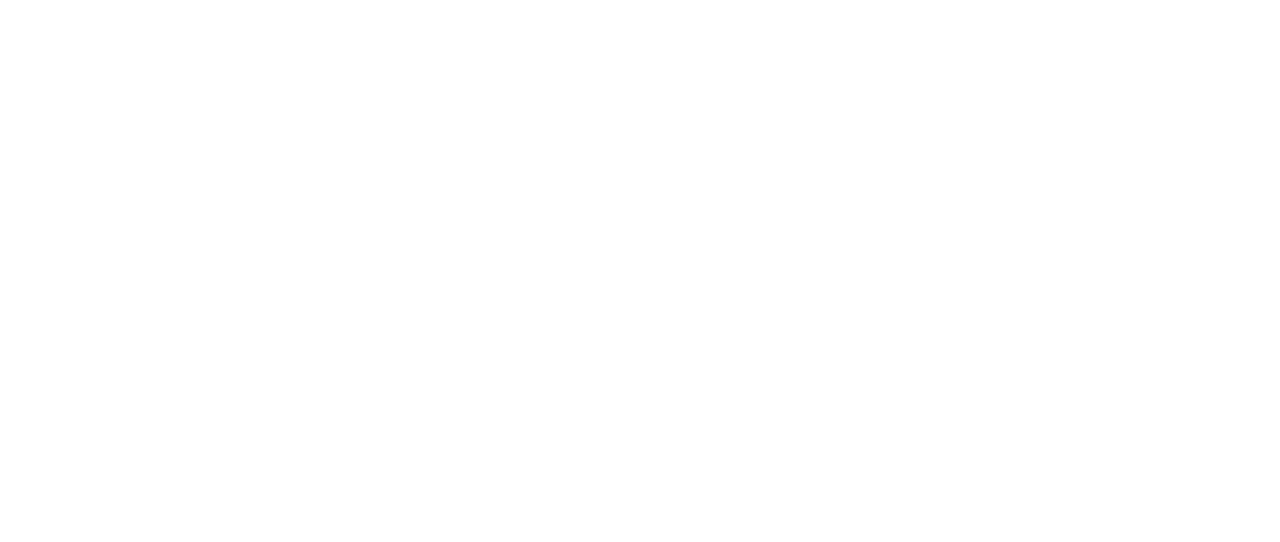
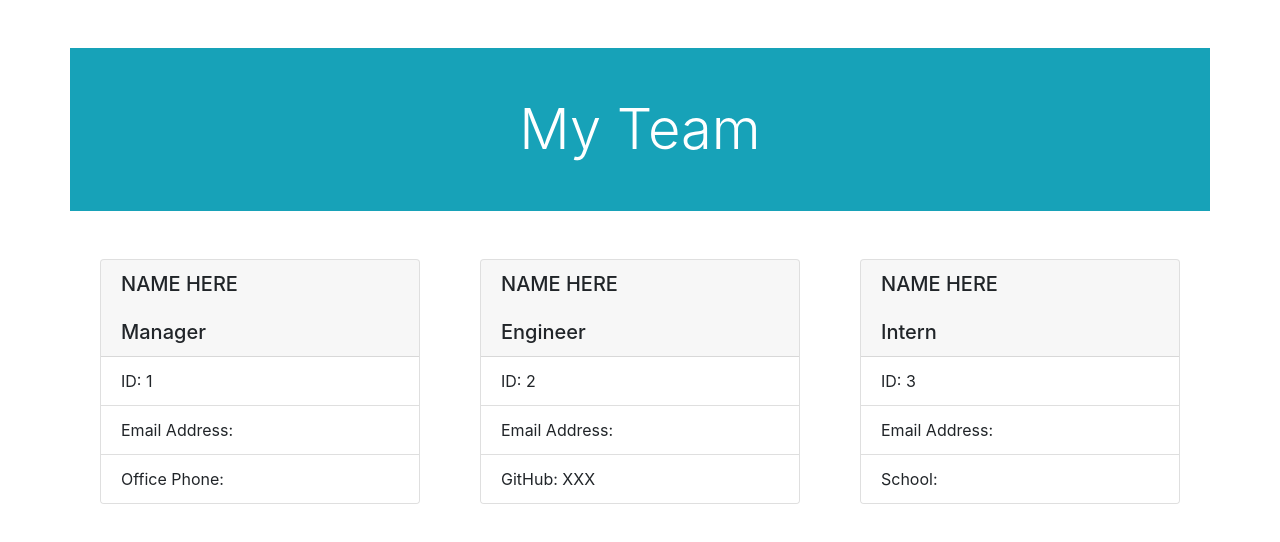
Before and after one commit to genis96/OOP_TeamProfileGenerator, a plain HTML site: page output/team.html in a window 1280 px wide. Drawn offline with nearby package versions, Linux system fonts and the light colour scheme.

Commit message:
inserted cards inside the team html

```diff
--- a/output/team.html
+++ b/output/team.html
@@ -9,5 +9,49 @@
 </head>
 <body>
 
+    <div class="container" id="team">
+        <div class="row">
+            <div class="col-12 text-center bg-info my-5 py-5 display-4 text-white">My Team</div>
+        </div>
+        <div class="row" id="cards"></div>
+    </div>
+
+    <div class="container">
+        <div class="row">
+        <div class="col-4">
+            <div class="card mx-auto mb-3" style="width: 20rem">
+            <h5 class="card-header">NAME HERE<br/><br/>Manager</h5>
+            <ul class="list-group list-group-flush">
+                <li class="list-group-item">ID: 1</li>
+                <li class="list-group-item">Email Address: </li>
+                <li class="list-group-item">Office Phone: </li>
+            </ul>
+            </div>
+        </div>
+        <div class="col-4">
+            <div class="card mx-auto mb-3" style="width: 20rem">
+            <h5 class="card-header">NAME HERE<br/><br/>Engineer</h5>
+            <ul class="list-group list-group-flush">
+                <li class="list-group-item">ID: 2</li>
+                <li class="list-group-item">Email Address: </li>
+                <li class="list-group-item">GitHub: XXX</li>
+            </ul>
+            </div>
+        </div>
+        <div class="col-4">
+            <div class="card mx-auto mb-4" style="width: 20rem">
+            <h5 class="card-header">NAME HERE<br /><br />Intern</h5>
+            <ul class="list-group list-group-flush">
+                <li class="list-group-item">ID: 3</li>
+                <li class="list-group-item">Email Address: </li>
+                <li class="list-group-item">School: </li>
+            </ul>
+            </div>
+        </div>
+        </div>
+    </div>
+
+    <script src="https://cdnjs.cloudflare.com/ajax/libs/jquery/3.4.1/jquery.min.js"></script>
+
 </body>
 </html>
```
Also changed, not shown: templates/index.html (+10 -1 lines).
